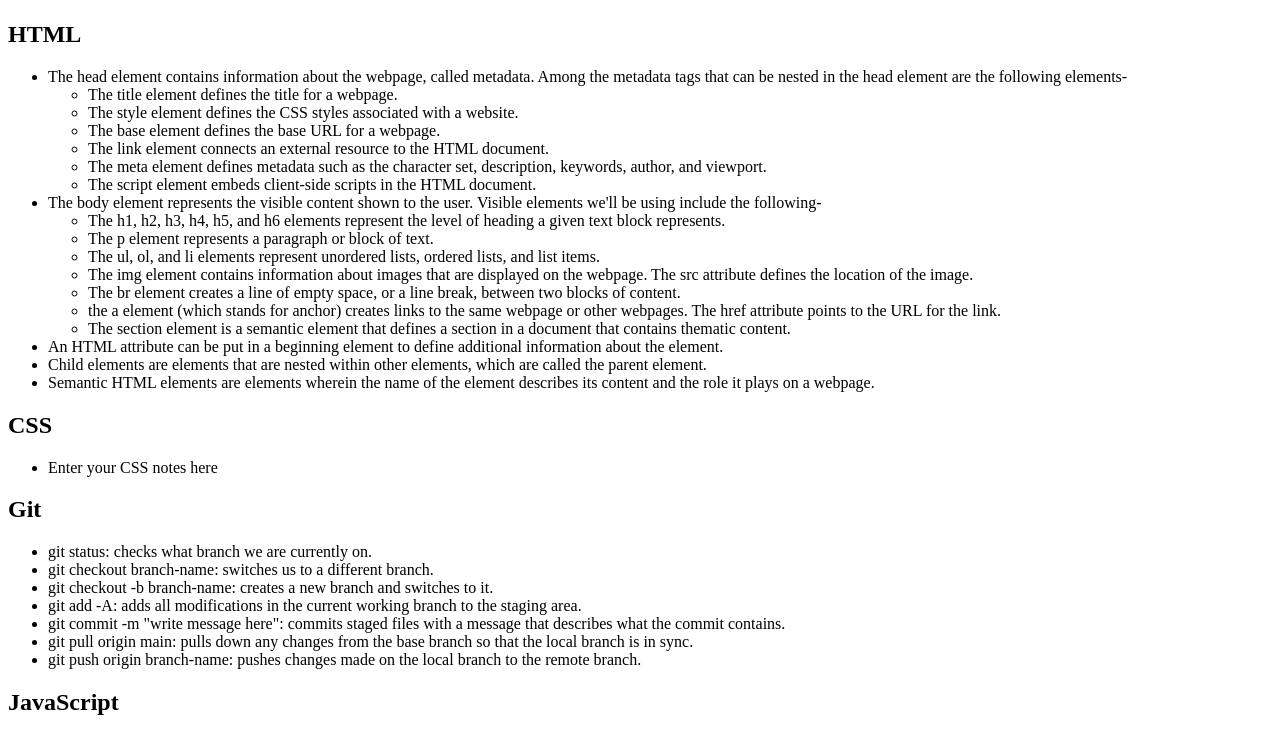
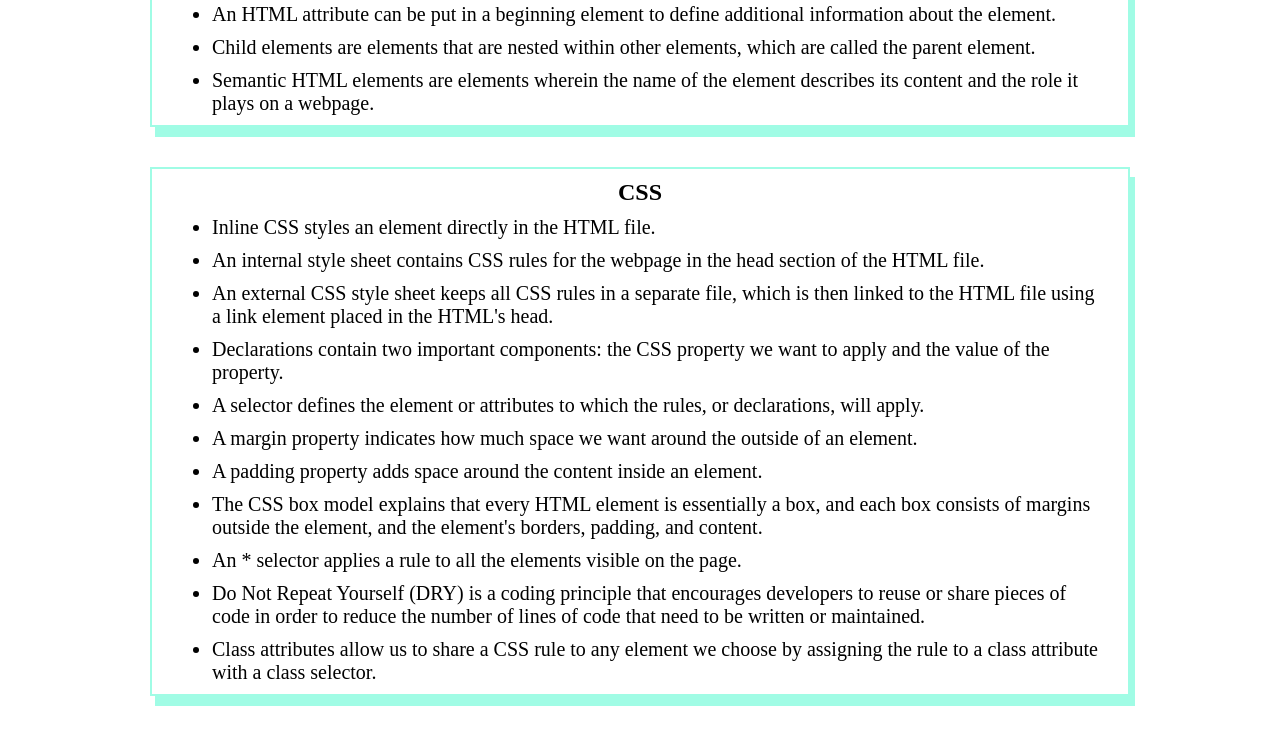
Before and after one commit to Re-Gi/prework-study-guide, a plain HTML site: page index.html in a window 1280 px wide. Shown: the part 859-1592 px from the top of the page. Drawn offline with Linux system fonts and the light colour scheme.

Commit message:
added css to project

```diff
--- /dev/null
+++ b/assets/style.css
@@ -0,0 +1,42 @@
+* {
+    margin: 10px;
+    padding: 0;
+}
+
+header,
+footer {
+    width: 100%;
+    height: 120px;
+    background-color: blue;
+    color: white;
+}
+
+h1,
+h2 {
+    text-align: center;
+}
+
+img {
+    display: block;
+    height: 50px;
+    width: 50px;
+    margin-left: auto;
+    margin-right: auto;
+}
+
+ul {
+    padding-left: 40px;
+    font-size: 20px;
+}
+
+p {
+    text-align: center;
+    font-size: 30px;
+  }
+
+  .card {
+    width: 80%;
+    margin: 40px auto;
+    border: 2px solid #a0fce5;
+    box-shadow: 5px 10px #a0fce5;
+  }
--- a/index.html
+++ b/index.html
@@ -4,6 +4,7 @@
     <meta charset="UTF-8" />
     <meta http-equiv="X-UA-Compatible" content="IE=edge" />
     <meta name="viewport" content="width=device-width, initial-scale=1.0" />
+    <link rel="stylesheet" href="./assets/style.css">
     <title>Prework Study Guide</title>
   </head>
   <body>
@@ -43,7 +44,17 @@
       <section class="card" id="css-section">
         <h2>CSS</h2>
         <ul>
-          <li>Enter your CSS notes here</li>
+          <li>Inline CSS styles an element directly in the HTML file.</li>
+          <li>An internal style sheet contains CSS rules for the webpage in the head section of the HTML file.</li>
+          <li>An external CSS style sheet keeps all CSS rules in a separate file, which is then linked to the HTML file using a link element placed in the HTML's head.</li>
+          <li>Declarations contain two important components: the CSS property we want to apply and the value of the property.</li>
+          <li>A selector defines the element or attributes to which the rules, or declarations, will apply.</li>
+          <li>A margin property indicates how much space we want around the outside of an element.</li>
+          <li>A padding property adds space around the content inside an element.</li>
+          <li>The CSS box model explains that every HTML element is essentially a box, and each box consists of margins outside the element, and the element's borders, padding, and content.</li>
+          <li>An * selector applies a rule to all the elements visible on the page.</li>
+          <li>Do Not Repeat Yourself (DRY) is a coding principle that encourages developers to reuse or share pieces of code in order to reduce the number of lines of code that need to be written or maintained.</li>
+          <li>Class attributes allow us to share a CSS rule to any element we choose by assigning the rule to a class attribute with a class selector.</li>
         </ul>
       </section>
 
```
